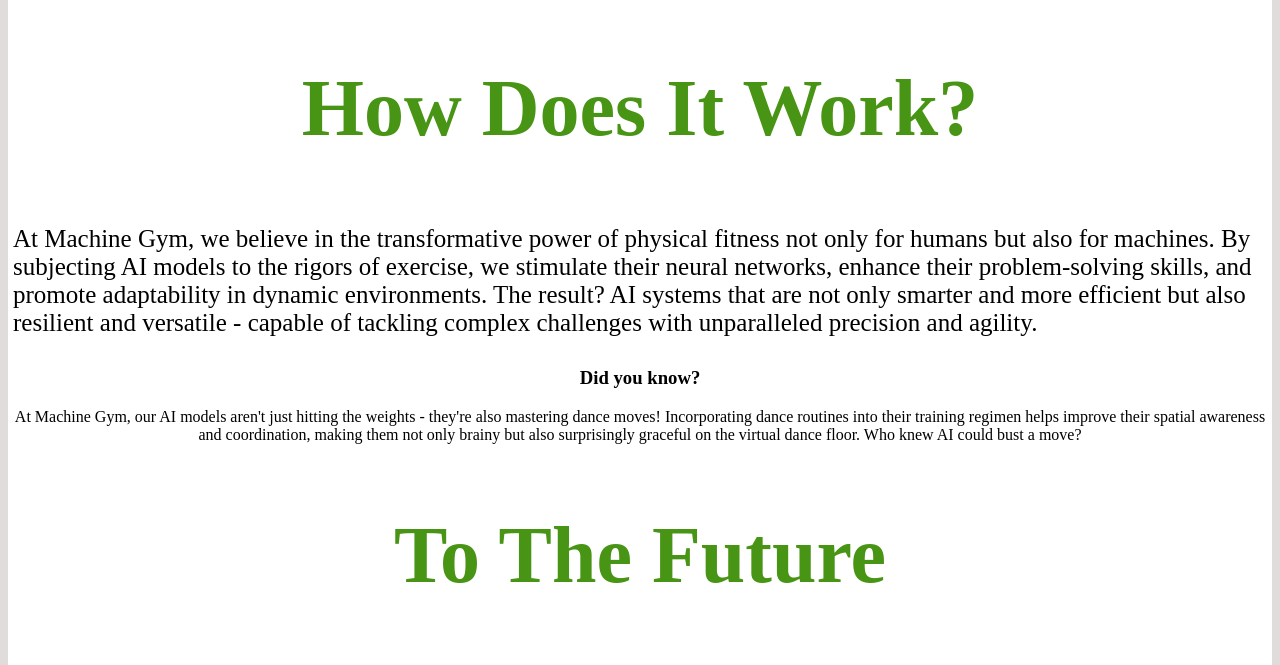
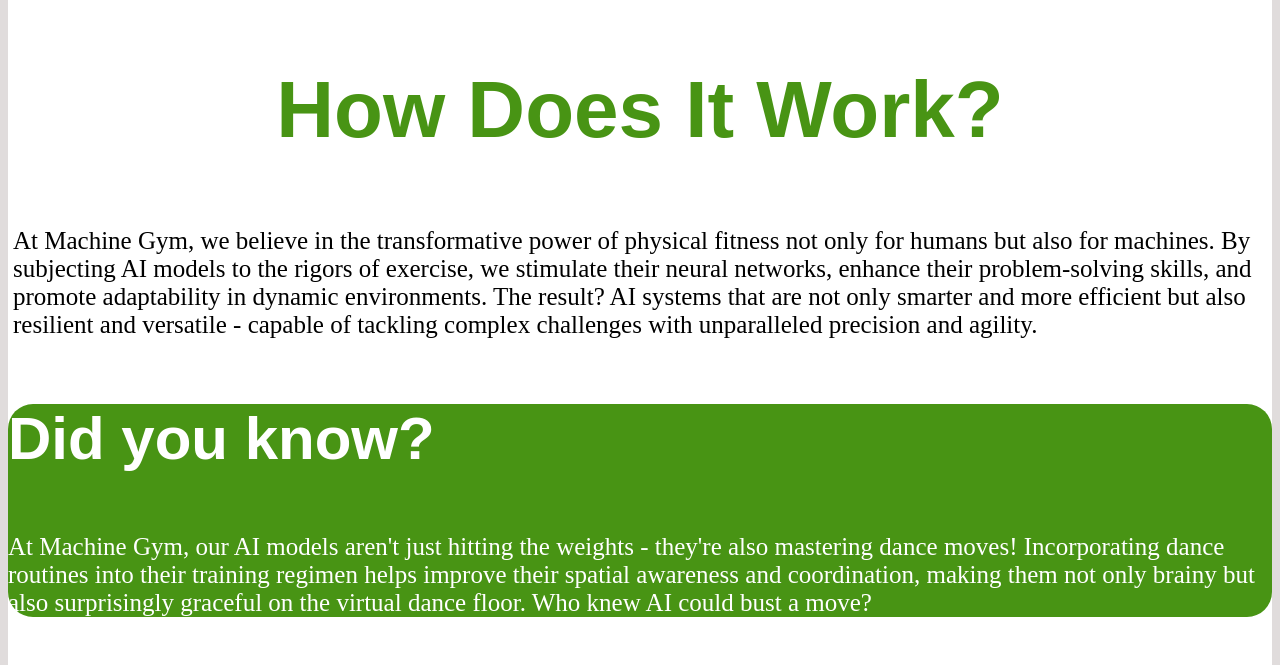
Before and after one commit to HeatherKolinskyBSU/WebDev1, a plain HTML site: page se2-CSSstyling.html in a window 1280 px wide. Shown: the part 651-1316 px from the top of the page. Drawn offline with Linux system fonts and the light colour scheme.

Commit message:
stylesSE2 - Update 3
Final update.
Added green info box and fonts.

```diff
--- a/stylesSE2.css
+++ b/stylesSE2.css
@@ -5,11 +5,19 @@ body {
 h1 {
     color: #489414;
     font-size: 100px;
+    font-family: Arial, Helvetica, sans-serif;
 }
 
 h2 {
     color: #489414;
     font-size: 80px;
+    font-family: Arial, Helvetica, sans-serif;
+}
+
+h3 {
+    color: #ffffff;
+    font-size: 60px;
+    font-family: Arial, Helvetica, sans-serif;
 }
 
 p {
@@ -18,10 +26,22 @@ p {
     font-size: 25px;
 }
 
+p2 {
+    color: #ffffff;
+    font-size: 25px;
+}
+
 .boxwhite {
     border-radius: 25px;
     width: 100%;
-    padding: 5px, 5px;
+    padding: 5px, 5px, 5px, 5px;
     background-color: #ffffff;
 	text-align: center;
 }
+
+.boxgreen {
+    border-radius: 25px;
+    padding: 5px, 5px, 5px, 5px;
+    background-color: #489414;
+    text-align: left;
+}
```
